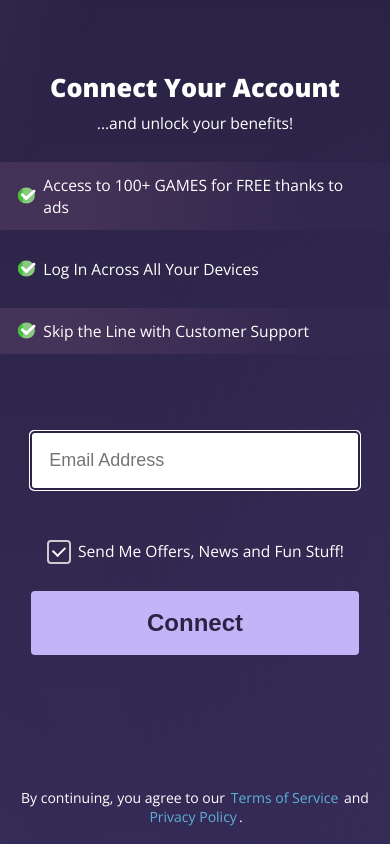
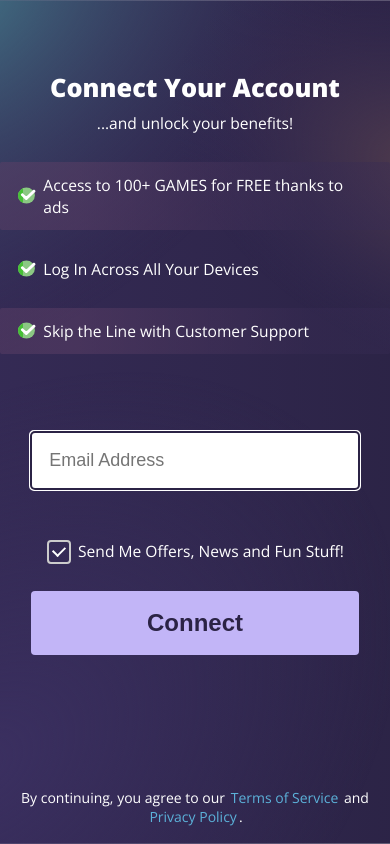
Before and after one commit to xlerida/gh, a Nuxt app: page /onboarding/connect in a window 390 px wide. Built offline with nearby package versions, Linux system fonts and the light colour scheme.

Commit message:
(assets/images): add background-portrait.svg

```diff
--- a/assets/styles/main.css
+++ b/assets/styles/main.css
@@ -15,10 +15,16 @@ body {
   height: 100vh;
   font-family: var(--font-family-primary);
   color: var(--color-text-primary);
-  background-image: url('assets/images/background.svg');
+  background-image: url('assets/images/background-landscape.svg');
   background-size: cover;
   background-position: center;
   background-repeat: no-repeat;
+}
+
+@media (max-width: 1024px) {
+  body {
+    background-image: url('assets/images/background-portrait.svg');
+  }
 }
 
 #__nuxt {
```
Also changed, not shown: assets/images/background-landscape.svg (renamed from assets/images/background.svg), assets/images/background-portrait.svg (added).
